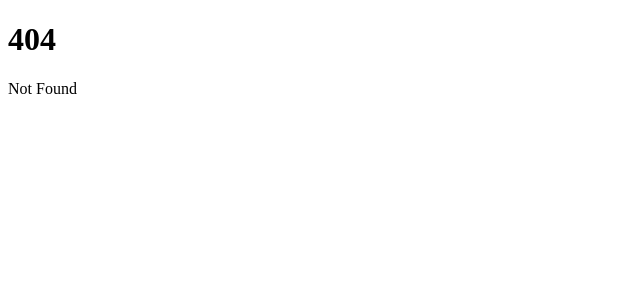
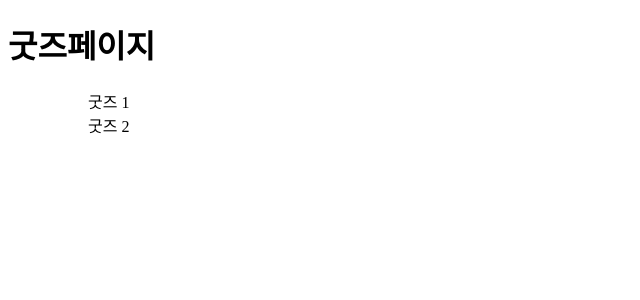
Before and after one commit to hasihime/PK_Front, a SvelteKit app: page /goods in a window 1280 px wide. Before the commit this address had no page. Shown: the top 300 px of the page, without its empty margins (0-640 px from the left). Built offline with nearby package versions, Linux system fonts and the light colour scheme.

Commit message:
"add route"

```diff
--- a/src/routes/+page.svelte
+++ b/src/routes/+page.svelte
@@ -1,2 +1,2 @@
-<h1>Welcome to SvelteKit</h1>
+<h1>Welcome home</h1>
 <p>Visit <a href="https://kit.svelte.dev">kit.svelte.dev</a> to read the documentation</p>
--- /dev/null
+++ b/src/routes/about/+page.svelte
@@ -0,0 +1 @@
+<h1>About page</h1>
--- /dev/null
+++ b/src/routes/biography/+page.svelte
@@ -0,0 +1 @@
+<h1>앨범 리스트</h1>
--- /dev/null
+++ b/src/routes/biography/first/+page.svelte
@@ -0,0 +1 @@
+<h1>첫번쨰 앨범</h1>
--- /dev/null
+++ b/src/routes/biography/second/+page.svelte
@@ -0,0 +1 @@
+<h1>두번째 앨범</h1>
--- /dev/null
+++ b/src/routes/goods/+page.svelte
@@ -0,0 +1,7 @@
+<h1>굿즈페이지</h1>
+
+
+<ul>
+    <ul>굿즈 1</ul>
+    <ul>굿즈 2</ul>
+</ul>
--- /dev/null
+++ b/src/routes/goods/[goodsId]/+page.svelte
@@ -0,0 +1,6 @@
+<script>
+    import {page} from '$app/stores' ;
+    const goodsId= $page.params.goodsId
+ </script>
+
+<h1>굿즈{goodsId} 상세페이지</h1>
--- /dev/null
+++ b/src/routes/profile/+page.svelte
@@ -0,0 +1,4 @@
+<h1>프로필 페이지</h1>
+
+<a href="/about">About</a>
+<a href="/profile">profile</a>
```
